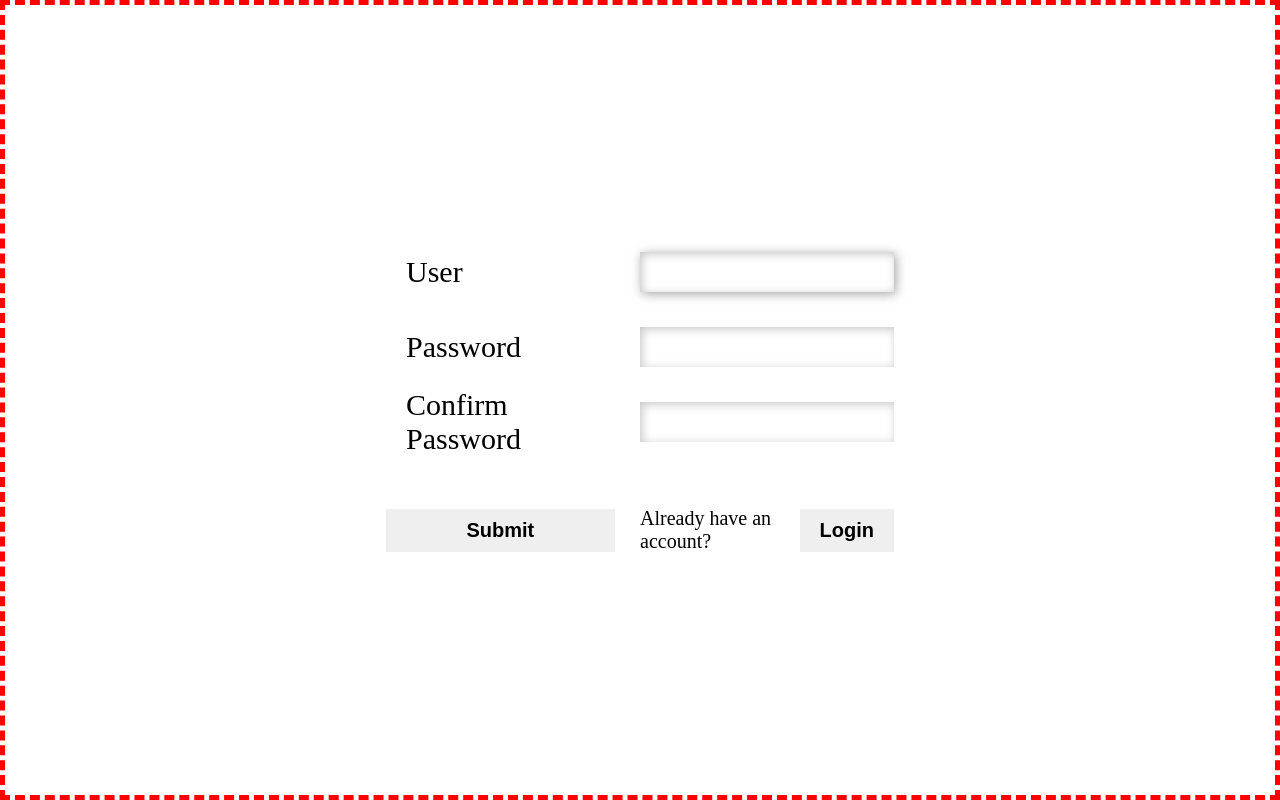
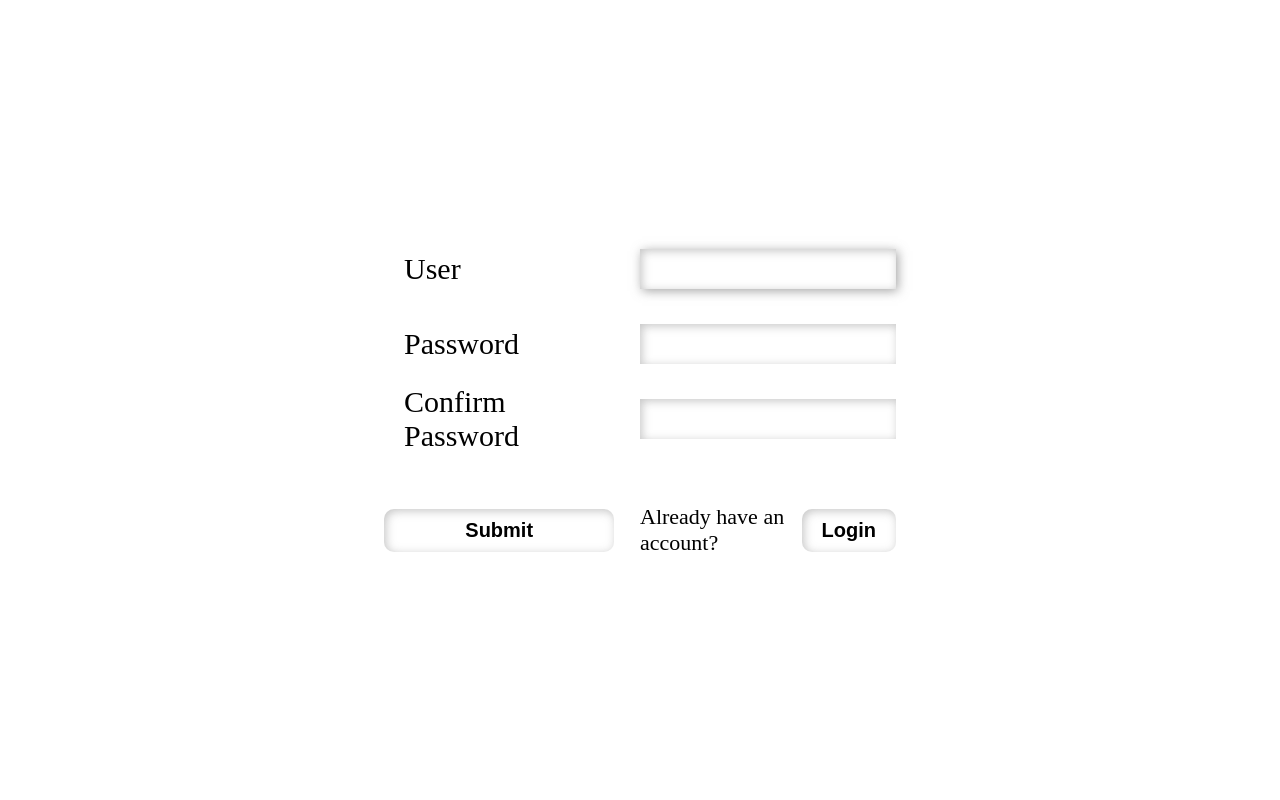
Before and after one commit to Ahamdan114/dissertify-hub, a React (Create React App) app in the folder client/: page / in a window 1280 px wide. In both pictures the pointer is over the input 767 px from the left and 272 px from the top of the page. Built offline with nearby package versions, Linux system fonts and the light colour scheme.

Commit message:
Mostly finished css. Move to functionality

```diff
--- a/client/src/components/Authentication.css
+++ b/client/src/components/Authentication.css
@@ -4,7 +4,6 @@
     display: flex;
     justify-content: center;
     align-items: center;
-    border: 5px dashed red;
 }
 
 .formContainer {
@@ -34,8 +33,9 @@
     transition: all 0.5s ease-in-out;
 }
 
-.form-input > input:active, .form-input > input:hover {
-    box-shadow: inset 2px 2px 10px rgba(142, 142, 142, 0.5), 2px 2px 10px rgba(142, 142, 142, 0.8);
+.form-input > input:hover {
+    box-shadow: inset 2px 2px 10px rgba(142, 142, 142, 0.5),
+        2px 2px 10px rgba(142, 142, 142, 0.8);
 }
 
 .form-input > input:focus {
@@ -79,20 +79,35 @@
 }
 
 .authentication-redirection > p {
-    font-size: 20px;
+    font-size: 22px;
 }
 
-.authentication-submit-btn, .authentication-redirection-btn {
+.authentication-submit-btn,
+.authentication-redirection-btn {
+    background: none;
     border: none;
     padding: 10px 20px;
     font-size: 20px;
     cursor: pointer;
     font-weight: 600;
-}
-.authentication-redirection-btn {
+    border-radius: 10px;
 
+    box-shadow: inset 2px 2px 10px rgba(142, 142, 142, 0.5);
+    transition: all 0.25s ease-in-out;
 }
 
 .authentication-submit-btn {
     width: 90%;
 }
+
+.authentication-submit-btn:hover {
+    padding: 20px;
+    box-shadow: inset 2px 2px 10px rgba(142, 142, 142, 0.5),
+        2px 2px 10px rgba(142, 142, 142, 0.8);
+}
+
+.authentication-redirection-btn:hover {
+    padding: 20px;
+    box-shadow: inset 2px 2px 10px rgba(142, 142, 142, 0.5),
+        2px 2px 10px rgba(142, 142, 142, 0.8);
+}
```
